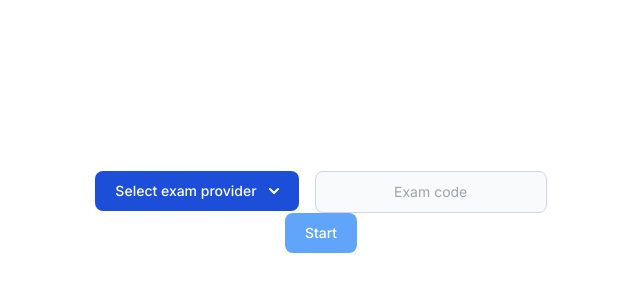
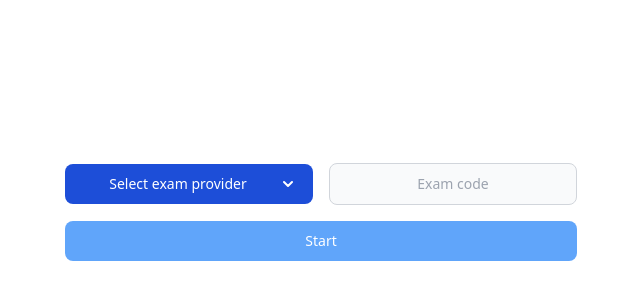
Before and after one commit to zqtay/examtopics-scraper, a Next.js app: page / in a window 1280 px wide. Shown: the part 188-488 px from the top of the page, without its empty margins (319-959 px from the left). Built offline with nearby package versions, Linux system fonts and the light colour scheme.

Commit message:
Fix styles

```diff
--- a/src/components/dropdown.tsx
+++ b/src/components/dropdown.tsx
@@ -18,7 +18,10 @@ type DropdownProps = {
   value?: ItemValue;
   onChange?: (value: ItemValue) => any;
   placeholder?: string;
+  disabled?: boolean;
   className?: string;
+  buttonClassName?: string;
+  menuClassName?: string;
 };
 
 const Item: FC<ItemProps> = ({ label, value, setSelected, setMenuVisible }) => {
@@ -35,7 +38,9 @@ const Item: FC<ItemProps> = ({ label, value, setSelected, setMenuVisible }) => {
   </li>;
 };
 
-const Dropdown: FC<DropdownProps> = ({ options, value, onChange, placeholder, className }) => {
+const Dropdown: FC<DropdownProps> = ({
+  options, value, onChange, placeholder, disabled, className, buttonClassName, menuClassName
+}) => {
   const [selected, setSelected] = useState<ItemValue>(value);
   const [menuVisible, setMenuVisible] = useState(false);
   const buttonRef = useRef<HTMLButtonElement>(null);
@@ -44,6 +49,10 @@ const Dropdown: FC<DropdownProps> = ({ options, value, onChange, placeholder, cl
   useEffect(() => {
     if (onChange) onChange(selected);
   }, [selected]);
+
+  useEffect(() => {
+    setMenuVisible(false);
+  }, [disabled])
 
   useEffect(() => {
     const handleClickOutside = (event: MouseEvent) => {
@@ -58,21 +67,22 @@ const Dropdown: FC<DropdownProps> = ({ options, value, onChange, placeholder, cl
     };
   }, [menuRef, buttonRef]);
 
-  return <div>
+  return <div className={classNames("dropdown", className)}>
     <button
       ref={buttonRef}
-      className="dropdown-button"
+      className={classNames("dropdown-button", buttonClassName)}
       type="button"
       onClick={() => setMenuVisible(prev => !prev)}
+      disabled={disabled}
     >
-      {value ? (options?.find(e => e.value === value)?.label ?? "") : (placeholder ?? "")}
+      <span className="flex-1">{value ? (options?.find(e => e.value === value)?.label ?? "") : (placeholder ?? "")}</span>
       <svg className="w-2.5 h-2.5 ms-3" aria-hidden="true" xmlns="http://www.w3.org/2000/svg" fill="none" viewBox="0 0 10 6">
         <path stroke="currentColor" strokeLinecap="round" strokeLinejoin="round" strokeWidth="2" d="m1 1 4 4 4-4" />
       </svg>
     </button>
     <div
       ref={menuRef}
-      className={classNames("dropdown-menu", className, {
+      className={classNames("dropdown-menu", menuClassName, {
         hidden: !menuVisible
       })}
     >
--- a/src/components/inputtext.tsx
+++ b/src/components/inputtext.tsx
@@ -9,20 +9,26 @@ type InputTextProps = {
   onChange?: ChangeEventHandler<HTMLInputElement>;
   placeholder?: string;
   required?: boolean;
+  disabled?: boolean;
   className?: string;
+  labelClassName?: string;
+  boxClassName?: string;
 };
 
-const InputText: FC<InputTextProps> = ({ id, label, type, value, onChange, placeholder, required, className }) => {
-  return <div>
-    {label && <label htmlFor={id} className="inputtext-label">
+const InputText: FC<InputTextProps> = ({
+  id, label, type, value, onChange, placeholder, required, disabled, className, labelClassName, boxClassName
+}) => {
+  return <div className={classNames(className)}>
+    {label && <label htmlFor={id} className={classNames("inputtext-label", labelClassName)}>
       {label}
     </label>}
     <input
       type={type}
       id={id}
-      className={classNames("inputtext-box", className)}
+      className={classNames("inputtext-box", boxClassName)}
       placeholder={placeholder}
       required={required}
+      disabled={disabled}
       value={value}
       onChange={onChange}
     />
--- a/src/pages/index.tsx
+++ b/src/pages/index.tsx
@@ -1,8 +1,6 @@
-import Image from "next/image";
 import { Inter } from "next/font/google";
 import { scrape } from "@/lib/scraper";
 import { useEffect, useState } from "react";
-import { fetchPage } from "@/lib/fetcher";
 import Dropdown from "@/components/dropdown";
 import Spinner from "@/components/spinner";
 import InputText from "@/components/inputtext";
@@ -10,47 +8,59 @@ import { providerOptions } from "@/lib/examtopics";
 
 const inter = Inter({ subsets: ["latin"] });
 
-
-
 export default function Home() {
   const [selectedProvider, setSelectedProvider] = useState<string>();
   const [examCode, setExamCode] = useState("");
   const [isLoading, setIsLoading] = useState(false);
+  const [isInProgress, setIsInProgress] = useState(false);
 
   useEffect(() => {
+    // Reset exam code field
+    setExamCode("");
+  }, [selectedProvider]);
 
-  }, []);
+  const handleClick = async () => {
+    setIsInProgress(true);
+    if (selectedProvider && examCode) {
+      await scrape(selectedProvider, examCode.toLowerCase());
+      setIsInProgress(false);
+    }
+  };
 
   return (
     <main
-      className={`flex min-h-screen flex-col items-center justify-center p-24 ${inter.className}`}
+      className={`container mx-auto h-screen`}
     >
       {isLoading && <Spinner />}
-      <div className="flex gap-4">
+      <div className="h-full max-w-[32rem] mx-auto flex flex-col justify-center">
+        <div className="flex flex-wrap gap-4 justify-center items-center">
           <Dropdown
-          className="overflow-y-auto max-h-72"
+            className="flex-1 min-w-60"
+            buttonClassName="w-full"
+            menuClassName="overflow-y-auto max-h-72"
+            options={providerOptions}
+            placeholder="Select exam provider"
+            disabled={isInProgress}
             value={selectedProvider}
-          options={providerOptions}
-          placeholder={"Select exam provider"}
             onChange={value => setSelectedProvider(value as string)}
           />
           <InputText
-          className={"text-center"}
+            className="flex-1 min-w-60"
+            boxClassName="text-center"
             value={examCode}
             onChange={e => setExamCode(e.target.value)}
             placeholder="Exam code"
+            disabled={isInProgress}
           />
         </div>
         <button
-        className="button-default"
-        disabled={!selectedProvider && !examCode}
-        onClick={() => {
-          if (selectedProvider && examCode)
-            scrape(selectedProvider, examCode.toLowerCase());
-        }}
+          className="button-default w-full mt-4"
+          disabled={!selectedProvider || !examCode || isInProgress}
+          onClick={handleClick}
         >
-        Start
+          {isInProgress ? "Scraping ... " : "Start"}
         </button>
+      </div>
     </main>
   );
 }
--- a/src/styles/globals.scss
+++ b/src/styles/globals.scss
@@ -8,7 +8,8 @@
 }
 
 .button-default {
-  @apply text-white bg-blue-700 hover:bg-blue-800 focus:ring-4 focus:ring-blue-300 dark:bg-blue-600 dark:hover:bg-blue-700 dark:focus:ring-blue-800;
+  @apply text-white bg-blue-700 hover:bg-blue-800 focus:ring-4 focus:ring-blue-300;
+  @apply dark:bg-blue-600 dark:hover:bg-blue-700 dark:focus:ring-blue-800;
   @apply font-medium rounded-lg text-sm px-5 py-2.5 focus:outline-none;
 
   &:disabled {
@@ -16,13 +17,21 @@
   }
 }
 
+.dropdown {
+  @apply relative;
+}
+
 .dropdown-button {
-  @apply text-white bg-blue-700 hover:bg-blue-800 focus:ring-4 focus:outline-none focus:ring-blue-300 dark:bg-blue-600 dark:hover:bg-blue-700 dark:focus:ring-blue-800;
+  @apply text-white bg-blue-700 hover:bg-blue-800 focus:ring-4 focus:outline-none focus:ring-blue-300;
+  @apply dark:bg-blue-600 dark:hover:bg-blue-700 dark:focus:ring-blue-800;
   @apply font-medium rounded-lg text-sm px-5 py-2.5 text-center inline-flex items-center;
+  &:disabled {
+    @apply bg-blue-400 dark:bg-blue-500 cursor-not-allowed;
+  }
 }
 
 .dropdown-menu {
-  @apply z-10 bg-white divide-y divide-gray-100 rounded-lg shadow w-44 dark:bg-gray-700 absolute;
+  @apply z-10 bg-white divide-y divide-gray-100 rounded-lg shadow dark:bg-gray-700 absolute w-full;
   -ms-overflow-style: none;
   scrollbar-width: none;
 
@@ -36,8 +45,13 @@
 }
 
 .inputtext-box {
-  @apply bg-gray-50 border border-gray-300 text-gray-900 focus:ring-blue-500 focus:border-blue-500 dark:bg-gray-700 dark:border-gray-600 dark:placeholder-gray-400 dark:text-white dark:focus:ring-blue-500 dark:focus:border-blue-500;
+  @apply bg-gray-50 border border-gray-300 text-gray-900 focus:ring-blue-500 focus:border-blue-500;
+  @apply dark:bg-gray-700 dark:border-gray-600 dark:placeholder-gray-400 dark:text-white dark:focus:ring-blue-500 dark:focus:border-blue-500;
   @apply text-sm rounded-lg block w-full p-2.5;
+
+  &:disabled {
+    @apply cursor-not-allowed;
+  }
 }
 
 @tailwind utilities;
```
Lines whose indentation alone changed are shown as unchanged.
